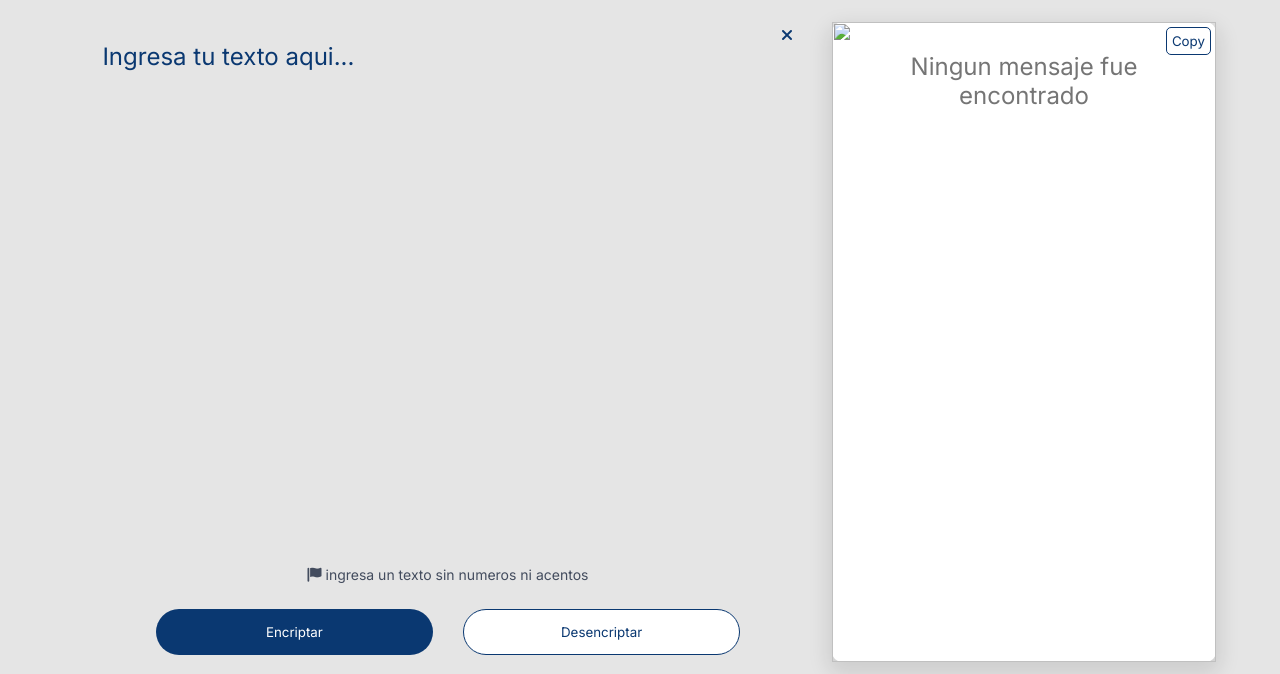
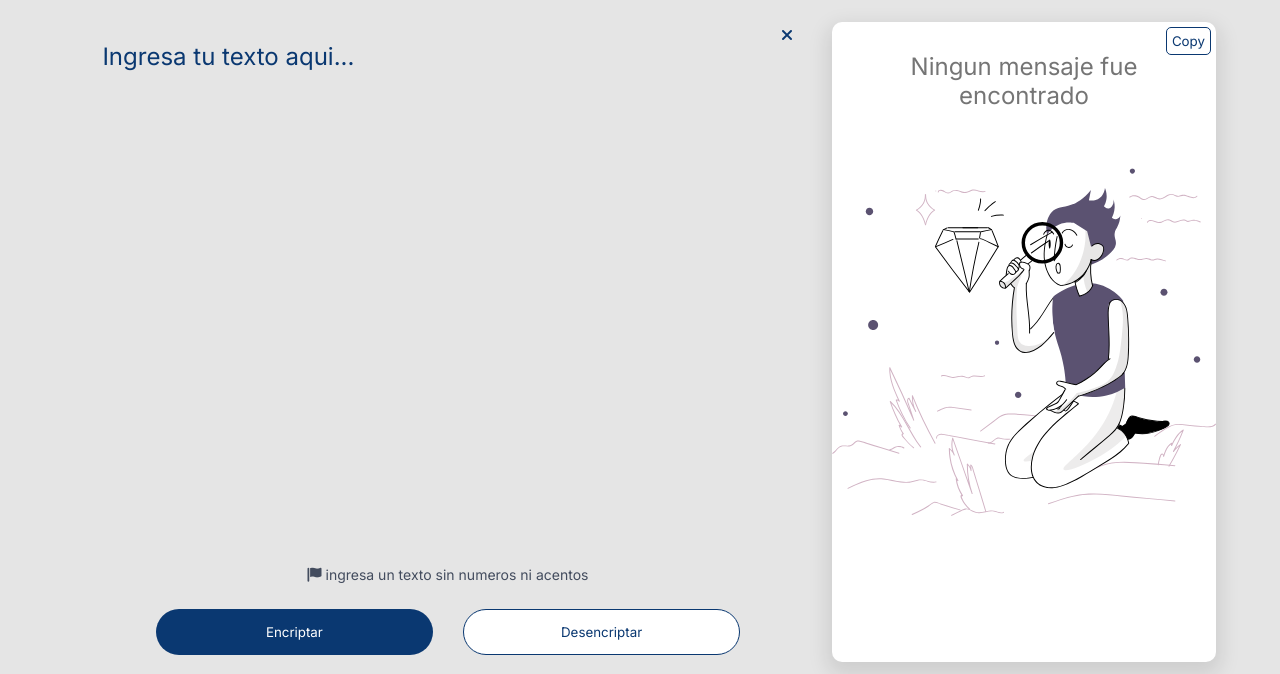
Before and after one commit to DevShikzia/encriptador-js, a plain HTML site: page index.html in a window 1280 px wide. Shown: the part 51-725 px from the top of the page. Drawn offline with Linux system fonts and the light colour scheme; the site is published under a folder, as on GitHub Pages, so addresses that start at the root find nothing.

Commit message:
ruta img arreglado

```diff
--- a/index.html
+++ b/index.html
@@ -31,7 +31,7 @@
         </div>
      </section>
     <div class="showText">
-        <img  class="img" id="img" src="/public/dark.svg" alt="">
+        <img  class="img" id="img" src="public/dark.svg" alt="">
         <textarea class="textResult" spellcheck=false name="textResult" id="textResult" placeholder="Ningun mensaje fue encontrado"></textarea>
         <button class="buttom-copy" id="copyText">copy</button>
 
```
Also changed, not shown: public/normal.svg (deleted).
